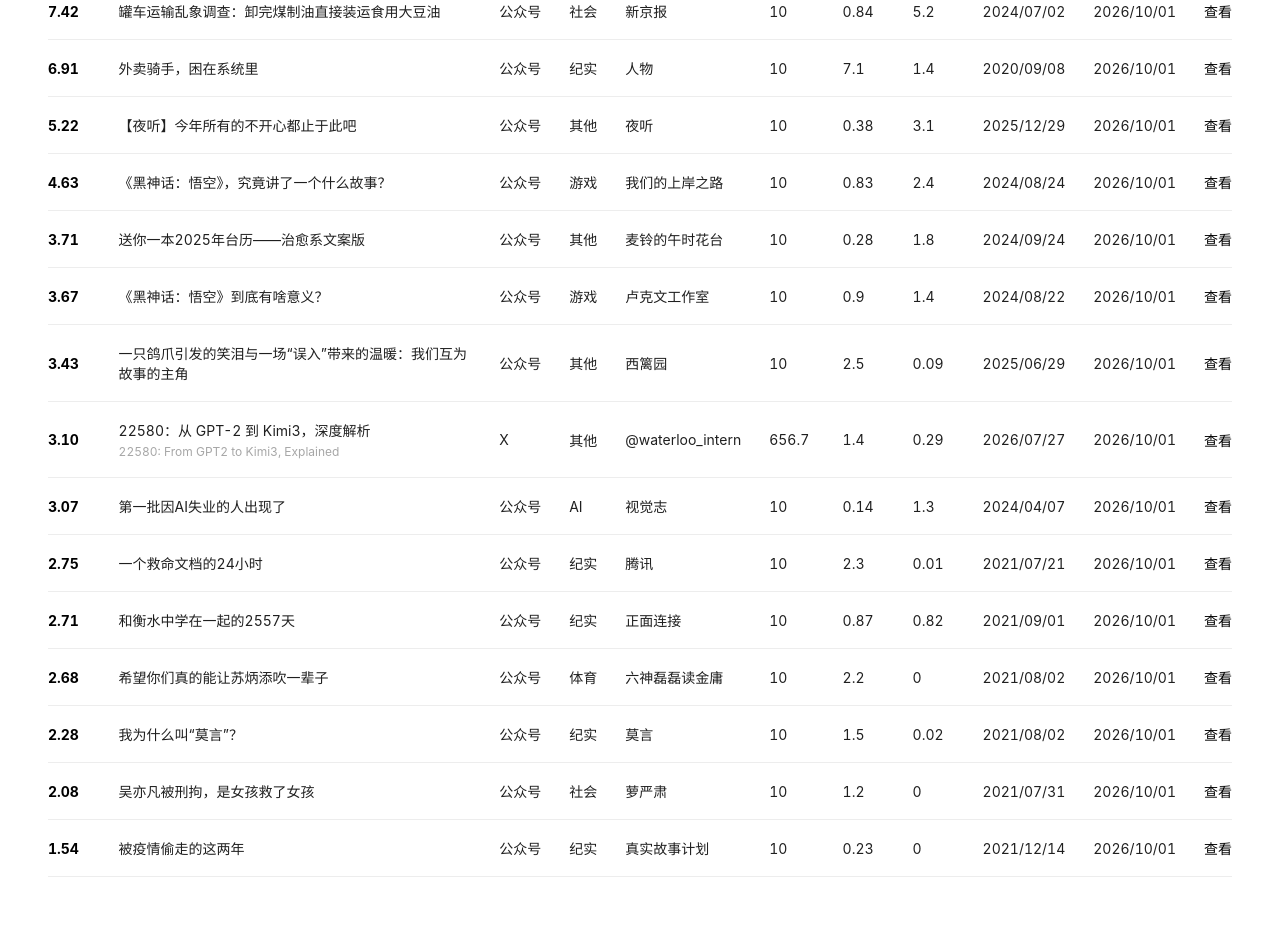
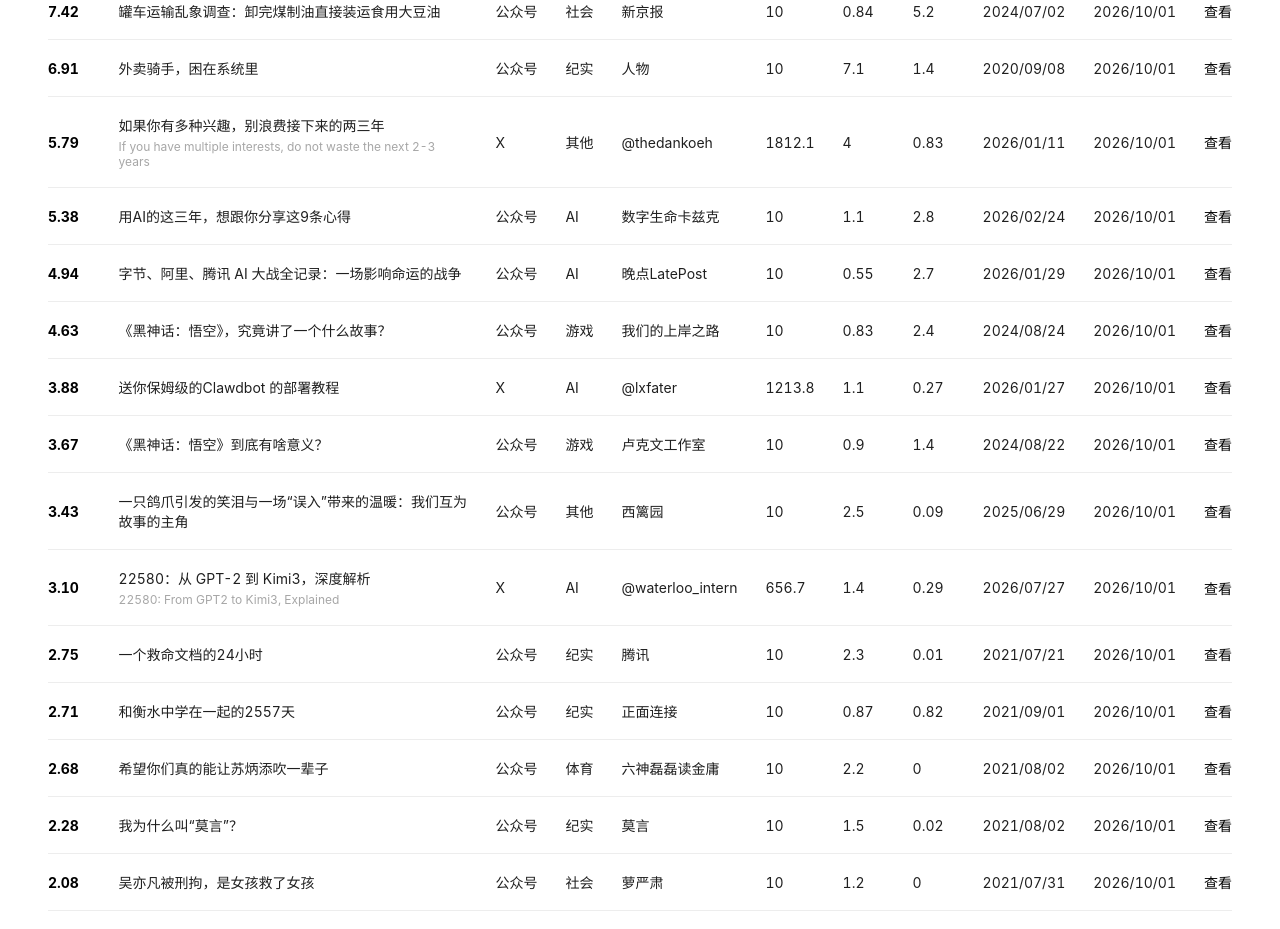
Before and after one commit to echosoar/top-articles, a plain HTML site: page index.html in a window 1280 px wide. Shown: the part 557-1486 px from the top of the page. Drawn offline with Linux system fonts and the light colour scheme.

Commit message:
feat: more

```diff
--- a/data.json
+++ b/data.json
@@ -17,7 +17,7 @@
     "publishTime": "2026/07/27",
     "title": "22580：从 GPT-2 到 Kimi3，深度解析",
     "originTitle": "22580: From GPT2 to Kimi3, Explained",
-    "category": "其他",
+    "category": "AI",
     "reads": 656.7,
     "likes": 1.4,
     "shares": 0.29,
@@ -50,6 +50,42 @@
     "url": "https://mp.weixin.qq.com/s/8bxXqS2R8Fx5-1TLDBiEDg"
   },
   {
+    "channel": "公众号",
+    "publishTime": "2026/02/24",
+    "title": "用AI的这三年，想跟你分享这9条心得",
+    "category": "AI",
+    "reads": 10,
+    "likes": 1.1,
+    "shares": 2.8,
+    "author": "数字生命卡兹克",
+    "statTime": "2026/10/01",
+    "url": "https://mp.weixin.qq.com/s/vTv0Vu4RgrMkmLbXGvnSug"
+  },
+  {
+    "channel": "公众号",
+    "publishTime": "2026/01/29",
+    "title": "字节、阿里、腾讯 AI 大战全记录：一场影响命运的战争",
+    "category": "AI",
+    "reads": 10,
+    "likes": 0.55,
+    "shares": 2.7,
+    "author": "晚点LatePost",
+    "statTime": "2026/10/01",
+    "url": "https://mp.weixin.qq.com/s/ZRC7lwXgt16gcLTZquNGoA"
+  },
+  {
+    "channel": "X",
+    "publishTime": "2026/01/27",
+    "title": "送你保姆级的Clawdbot 的部署教程",
+    "category": "AI",
+    "reads": 1213.8,
+    "likes": 1.1,
+    "shares": 0.27,
+    "author": "@lxfater",
+    "statTime": "2026/10/01",
+    "url": "https://x.com/lxfater/status/2015949596544110974"
+  },
+  {
     "channel": "X",
     "publishTime": "2026/01/13",
     "title": "如何在一天内彻底改善你的人生",
@@ -63,16 +99,17 @@
     "url": "https://x.com/thedankoe/status/2010751592346030461"
   },
   {
-    "channel": "公众号",
-    "publishTime": "2025/12/29",
-    "title": "【夜听】今年所有的不开心都止于此吧",
+    "channel": "X",
+    "publishTime": "2026/01/11",
+    "title": "如果你有多种兴趣，别浪费接下来的两三年",
+    "originTitle": "If you have multiple interests, do not waste the next 2-3 years",
     "category": "其他",
-    "reads": 10,
-    "likes": 0.38,
-    "shares": 3.1,
-    "author": "夜听",
+    "reads": 1812.1,
+    "likes": 4,
+    "shares": 0.83,
+    "author": "@thedankoeh",
     "statTime": "2026/10/01",
-    "url": "https://mp.weixin.qq.com/s/LcNRpLYKZttLU5sQCeOyzw"
+    "url": "https://x.com/thedankoe/status/2010042119121957316"
   },
   {
     "channel": "公众号",
@@ -83,18 +120,6 @@
     "likes": 2.5,
     "shares": 0.09,
     "author": "西篱园",
-    "statTime": "2026/10/01",
-    "url": "https://mp.weixin.qq.com/s/vmTPBga6crTok948lUWkHQ"
-  },
-  {
-    "channel": "公众号",
-    "publishTime": "2024/09/24",
-    "title": "送你一本2025年台历——治愈系文案版",
-    "category": "其他",
-    "reads": 10,
-    "likes": 0.28,
-    "shares": 1.8,
-    "author": "麦铃的午时花台",
     "statTime": "2026/10/01",
     "url": "https://mp.weixin.qq.com/s/vmTPBga6crTok948lUWkHQ"
   },
@@ -133,30 +158,6 @@
     "author": "新京报",
     "statTime": "2026/10/01",
     "url": "https://mp.weixin.qq.com/s/zyMbnnZQ8YZG4KlsxnnuXw"
-  },
-  {
-    "channel": "公众号",
-    "publishTime": "2024/04/07",
-    "title": "第一批因AI失业的人出现了",
-    "category": "AI",
-    "reads": 10,
-    "likes": 0.14,
-    "shares": 1.3,
-    "author": "视觉志",
-    "statTime": "2026/10/01",
-    "url": "https://mp.weixin.qq.com/s/zyMbnnZQ8YZG4KlsxnnuXw"
-  },
-  {
-    "channel": "公众号",
-    "publishTime": "2021/12/14",
-    "title": "被疫情偷走的这两年",
-    "category": "纪实",
-    "reads": 10,
-    "likes": 0.23,
-    "shares": 0,
-    "author": "真实故事计划",
-    "statTime": "2026/10/01",
-    "url": "https://mp.weixin.qq.com/s/Mes1RqIOdp48CMw4pXTwXw"
   },
   {
     "channel": "公众号",
--- a/index.html
+++ b/index.html
@@ -75,8 +75,8 @@ const calcTimeDiff = (publishTime) => ((Date.now() - (Date.parse(publishTime) ||
 
 const xScore = (a) => {
   const timeDiff = calcTimeDiff(a.publishTime);
-  const read = a.reads > 5000 ? 5000 : a.reads;
-  const res = Math.round((Math.sqrt(read) / 2 + (a.likes || 0)   + (a.shares || 0) * 5) * 100) / 500 - timeDiff;
+  const read = a.reads > 4000 ? 4000 : a.reads;
+  const res = Math.round((Math.sqrt(read) / 2 + (a.likes || 0)    + (a.shares || 0) * 5) * 100) / 500 - timeDiff;
   if (res < 0.1) {
     return 0.1;
   }
@@ -119,7 +119,7 @@ function renderFilters() {
   const counts = new Map();
   for (const r of rows) counts.set(r.channel, (counts.get(r.channel) || 0) + 1);
   filters.innerHTML = "";
-  for (const [ch, n] of counts) {
+  for (const [ch, n] of [...counts].sort((a, b) => b[1] - a[1] || String(a[0]).localeCompare(String(b[0])))) {
     const b = document.createElement("button");
     b.className = "chip";
     b.setAttribute("aria-pressed", selected.has(ch));
```
Also changed, not shown: README.md.
